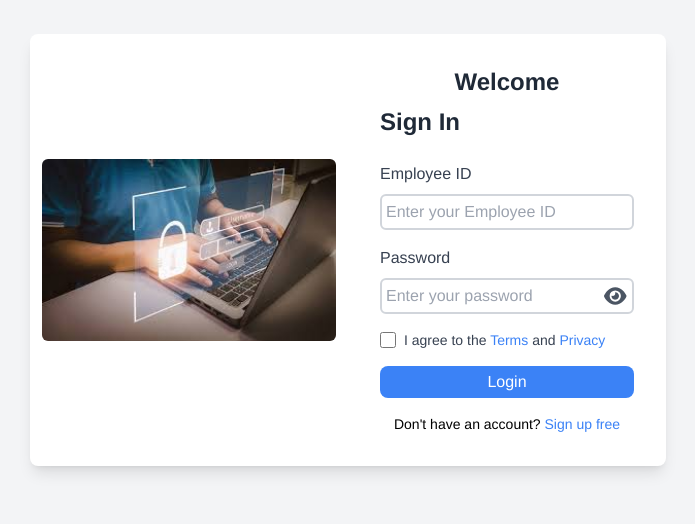
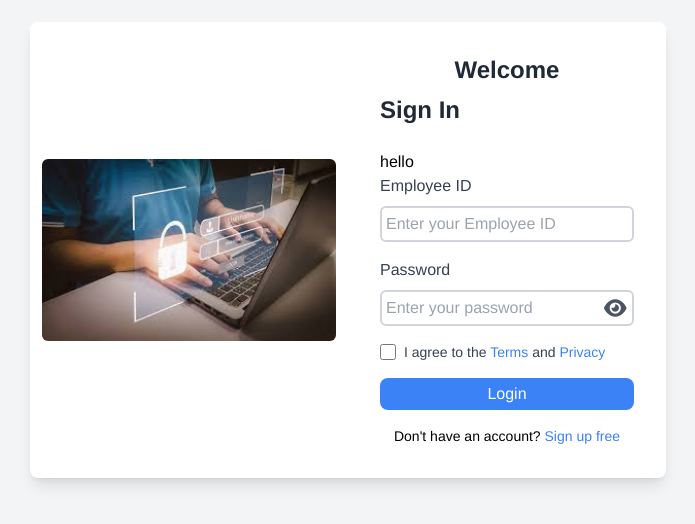
Before and after one commit to raji-09-12/react-project, a React (Create React App) app: page / in a window 1280 px wide. Shown: the part 150-674 px from the top of the page, without its empty margins (292-987 px from the left). Built offline with nearby package versions, Linux system fonts and the light colour scheme.

Commit message:
add p tag

```diff
--- a/src/Login.js
+++ b/src/Login.js
@@ -68,6 +68,7 @@ function Login() {
 
 
                     <h2 className="mb-6 text-2xl font-bold text-gray-800">Sign In</h2>
+                    <p> hello</p>
 
                     <form onSubmit={handleSubmit} className="space-y-4">
                         {error && <div className="error-message mb-4 text-sm text-red-500 text-center">{error}</div>}
```
